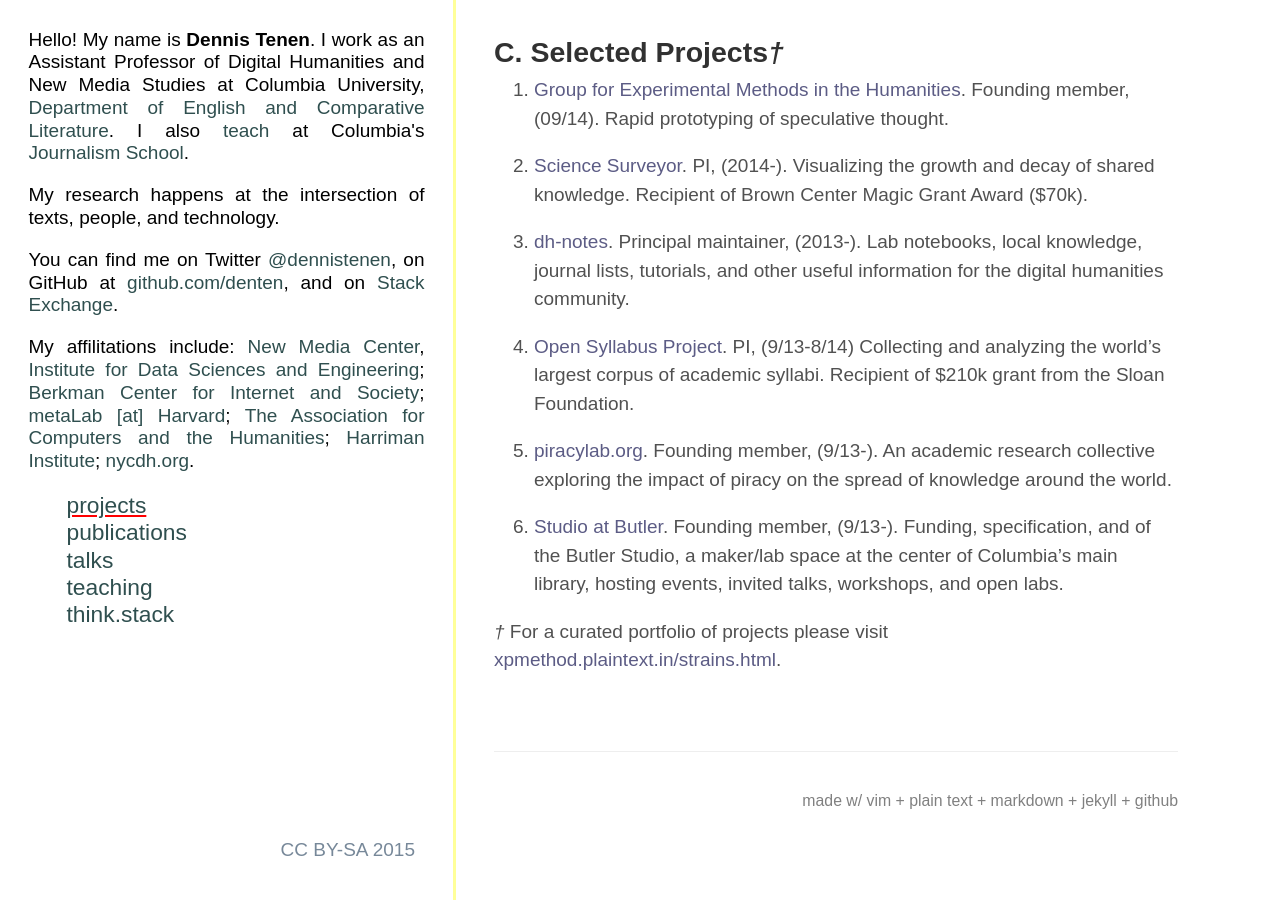
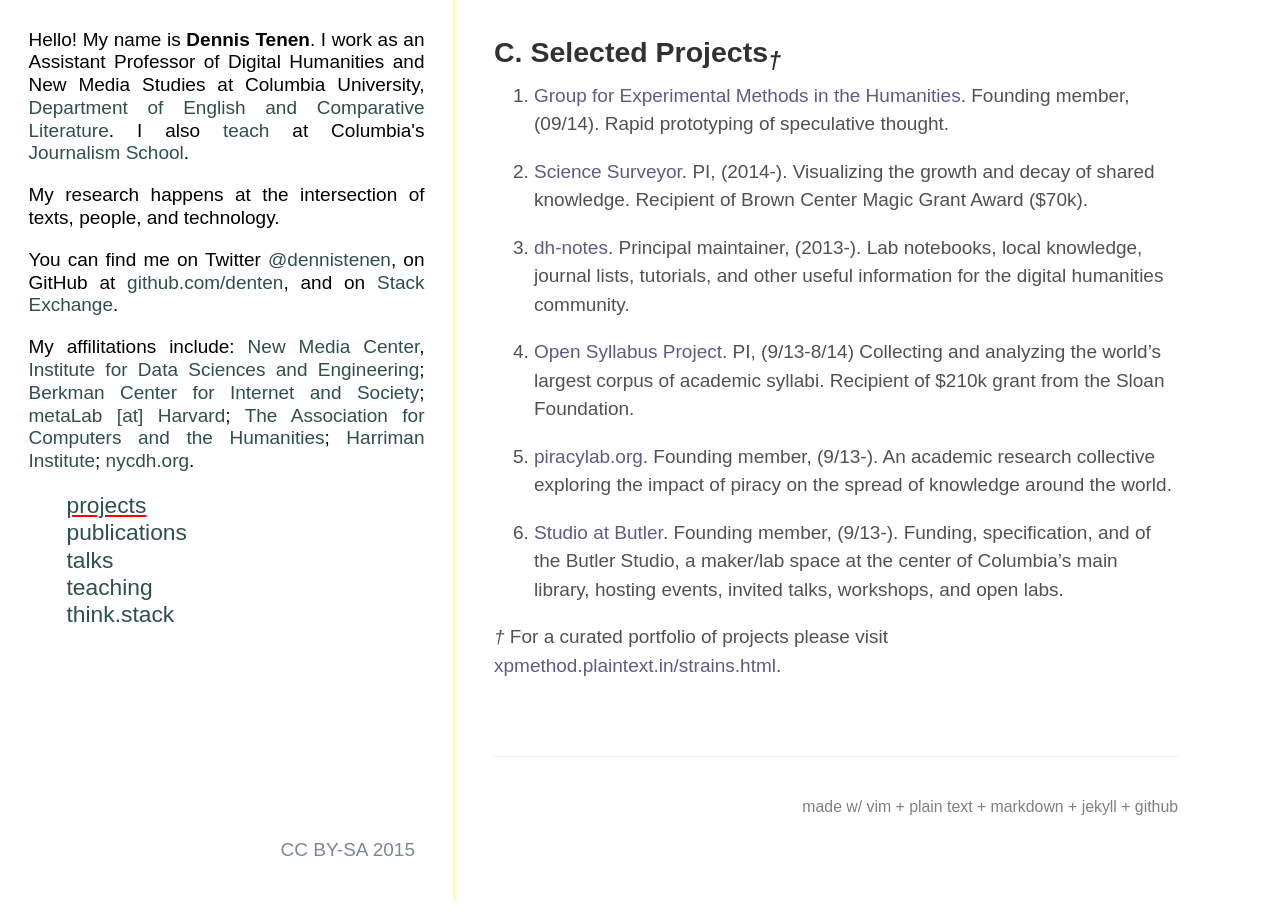
Before and after one commit to denten/denten.github.io, a Jekyll site: the page built from _pages/category-pages/projects.md, in a window 1280 px wide. Built offline with Jekyll 4.4.1, drawn with Linux system fonts in a browser that asks for light colours; some web fonts are replaced.

Commit message:
minor changes to the dagger

```diff
--- a/_includes/CV/05-projects.md
+++ b/_includes/CV/05-projects.md
@@ -1,4 +1,4 @@
-## C. Selected Projects*†*
+## C. Selected Projects<sub>*†*</sub>
 
 1. [Group for Experimental Methods in the
    Humanities](http://xpmethod.github.io/). Founding member, (09/14). Rapid prototyping of speculative thought.
```
